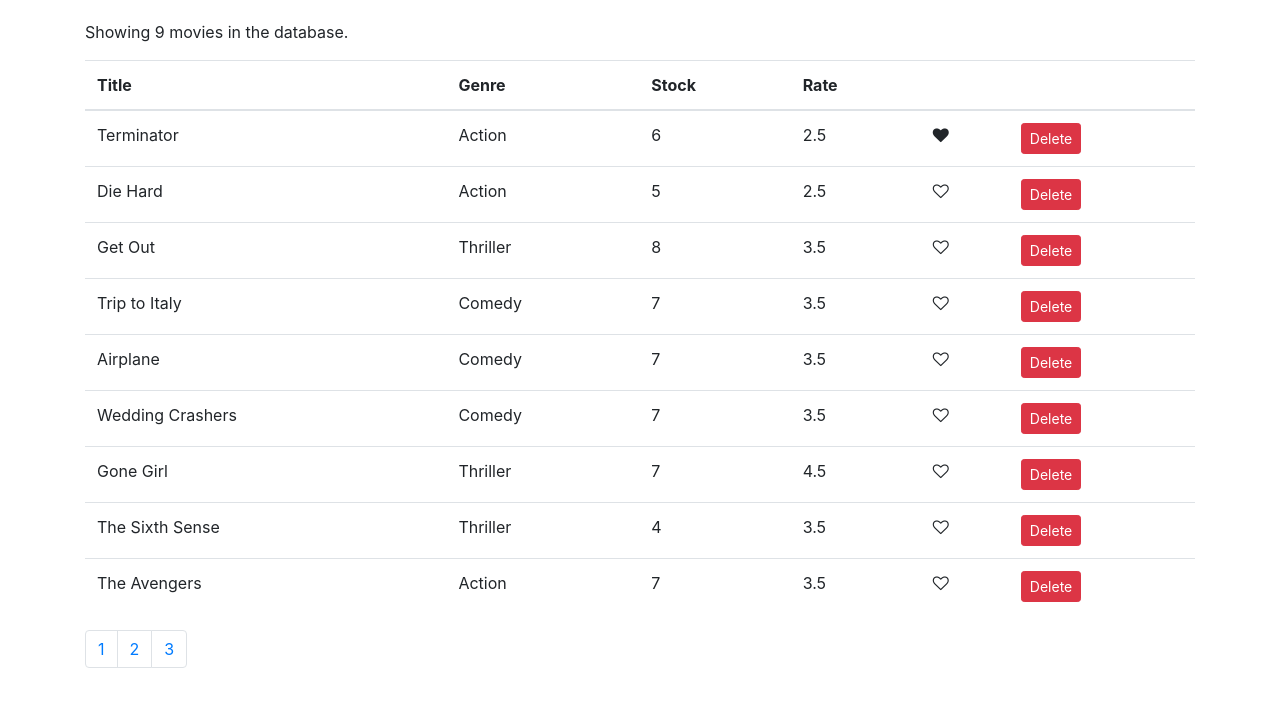
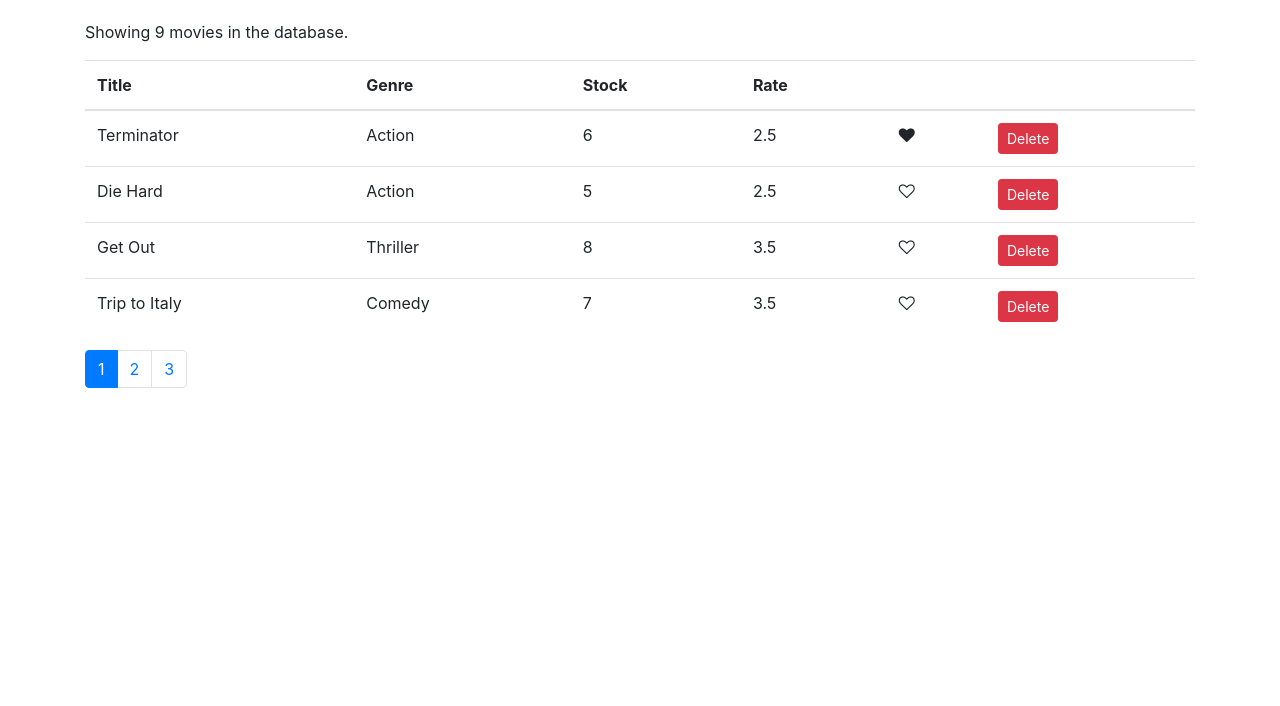
Before and after one commit to MohamedSaid7102/vidly, a React (Create React App) app: page / in a window 1280 px wide. Shown: the top 706 px of the page. Built offline with nearby package versions, Linux system fonts and the light colour scheme.

Commit message:
implemnted pagination

```diff
--- a/src/components/common/Pagination.jsx
+++ b/src/components/common/Pagination.jsx
@@ -4,7 +4,7 @@ import PropTypes from 'prop-types';
 
 export class Pagination extends Component {
   render() {
-    const { pageSize, itemsCount, onPageChange } = this.props;
+    const { pageSize, itemsCount, onPageChange, currentPage } = this.props;
     const pagesCount = Math.ceil(itemsCount / pageSize);
 
     if (pagesCount === 1) return null; //do not render this Pagiantion if there is nothing more than 1 page
@@ -16,7 +16,7 @@ export class Pagination extends Component {
         {pages.map((page, index) => (
           <li
             key={index}
-            className="page-item"
+            className={currentPage === page ? 'page-item active' : 'page-item'}
             onClick={() => onPageChange(page)}
           >
             <a className="page-link" href="#" tabIndex="-1">
--- a/src/components/movies.jsx
+++ b/src/components/movies.jsx
@@ -2,6 +2,7 @@ import React, { Component } from 'react';
 import Like from './common/like';
 import { getMovies } from '../services/fakeMovieService';
 import Pagination from './common/Pagination';
+import paginate from './utils/pagination';
 
 class Movies extends Component {
   state = {
@@ -29,8 +30,11 @@ class Movies extends Component {
 
   render() {
     const { length: count } = this.state.movies;
-    const { pageSize } = this.state;
+    const { movies: allMovies, pageSize, currentPage } = this.state;
+
     if (count === 0) return <p>There are no movies in the database.</p>;
+
+    let movies = paginate(allMovies, currentPage, pageSize);
 
     return (
       <React.Fragment>
@@ -47,7 +51,7 @@ class Movies extends Component {
             </tr>
           </thead>
           <tbody>
-            {this.state.movies.map((movie) => (
+            {movies.map((movie) => (
               <tr key={movie._id}>
                 <td>{movie.title}</td>
                 <td>{movie.genre.name}</td>
@@ -74,6 +78,7 @@ class Movies extends Component {
         <Pagination
           pageSize={pageSize}
           itemsCount={count}
+          currentPage={currentPage}
           onPageChange={this.handlePageChange}
         />
       </React.Fragment>
--- /dev/null
+++ b/src/components/utils/pagination.js
@@ -0,0 +1,6 @@
+import _ from 'lodash';
+
+export default function paginate(items, currentPage, pageSize) {
+  const startIndex = (currentPage - 1) * pageSize;
+  return _(items).slice(startIndex).take(pageSize).value();
+}
```
